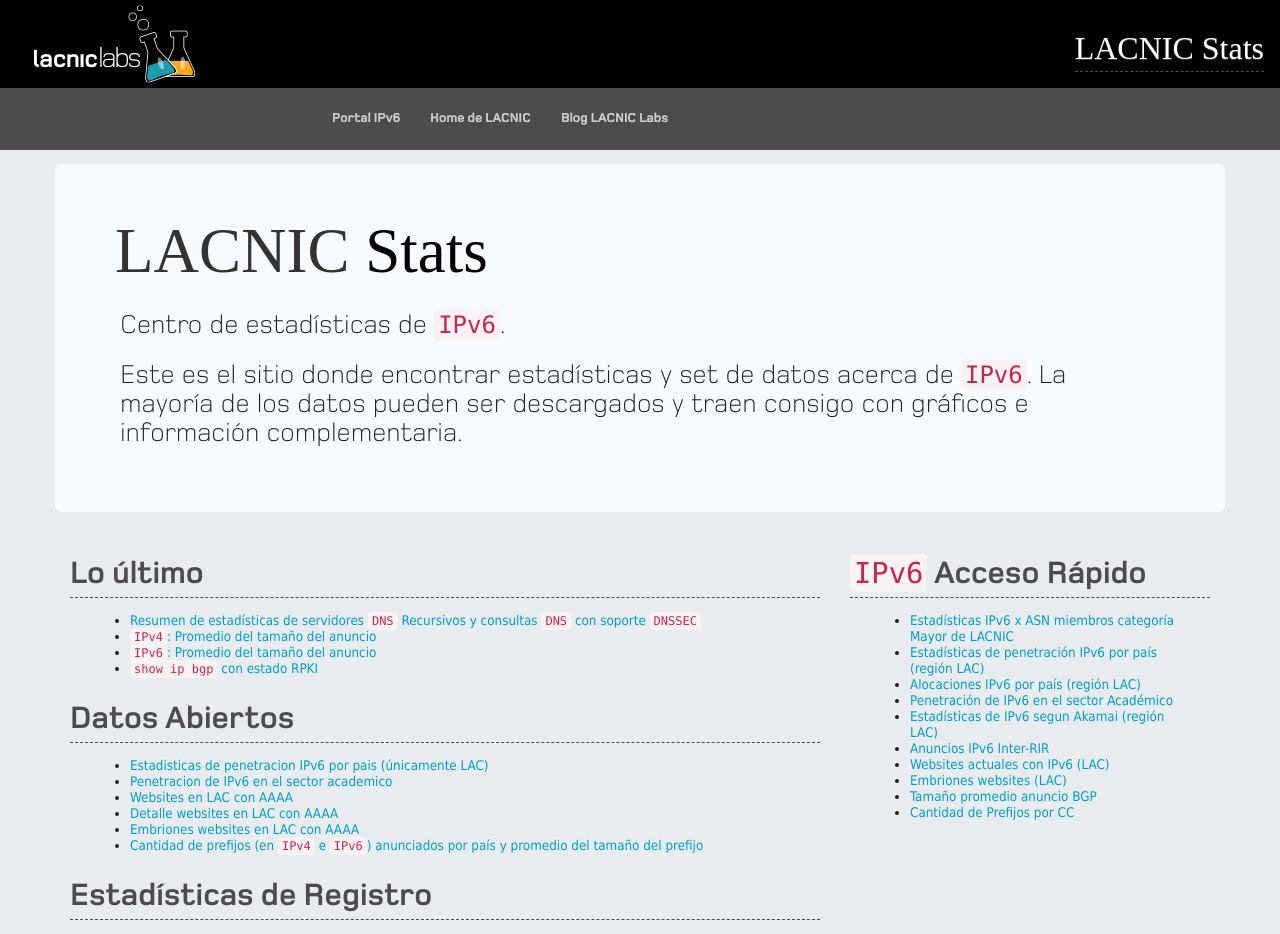
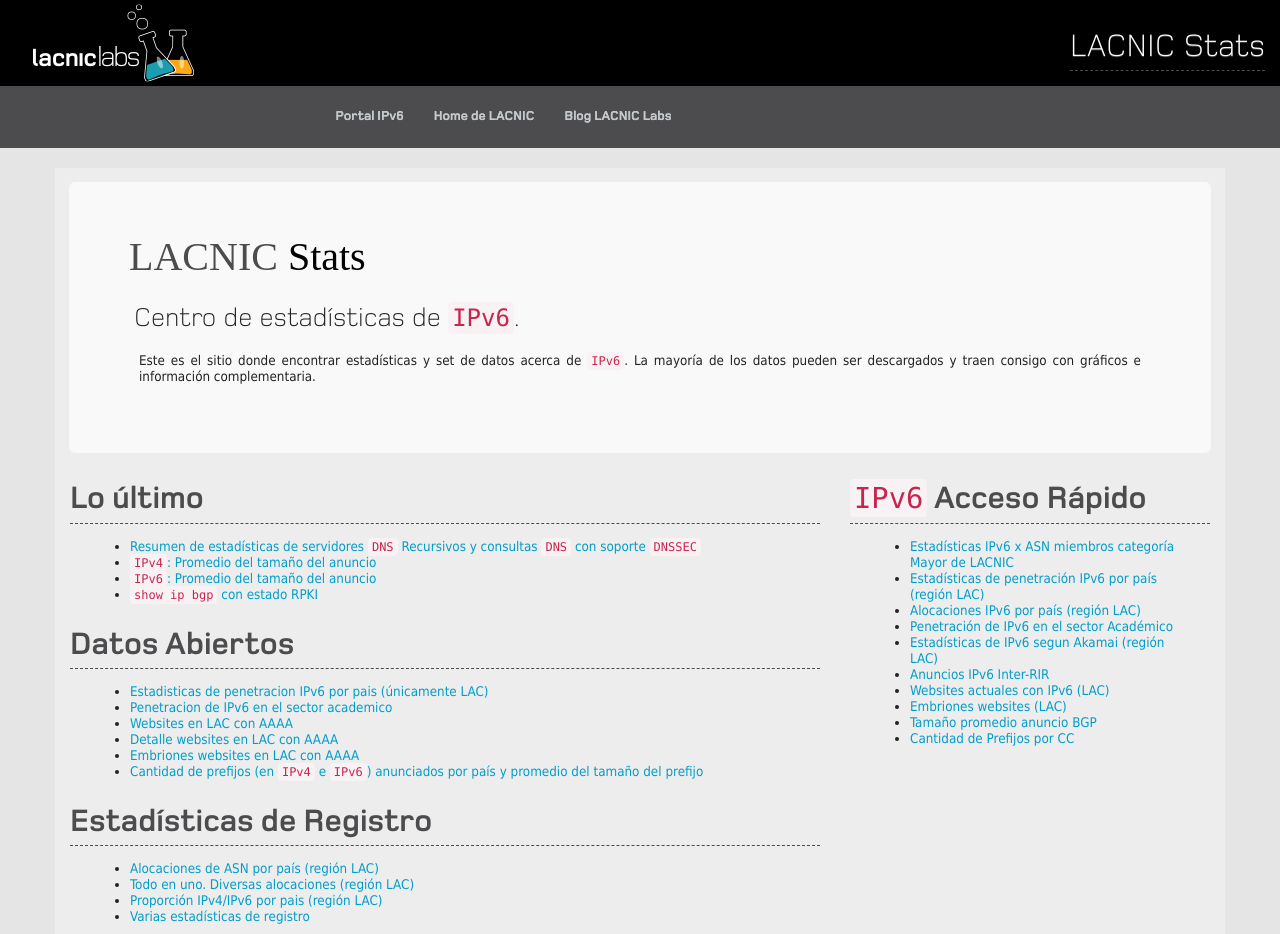
Before and after one commit to LACNIC/labs-generic-frontend, a Jekyll site: the page built from stats/index.html, in a window 1280 px wide. Shown: the top 934 px of the page. Built offline with Jekyll 4.4.1, drawn with Linux system fonts in a browser that asks for light colours; nearby versions of some CDN libraries.

Commit message:
Small refactoring

```diff
--- a/stats/_layouts/lacnic_base.html
+++ b/stats/_layouts/lacnic_base.html
@@ -9,18 +9,17 @@
     <meta name="google-site-verification" content="lIBJB024gcZVoXDBZuktqXPxgNYhFHTNC--30FLOa_8"/>
 
     <meta name="description"
-          content="Midiendo la interconexión entre redes de América Latina y Caribe a través de mediciones de latencia."/>
+          content=""/>
     <!-- The above 3 meta tags *must* come first in the head; any other head content must come *after* these tags -->
     <title>{{ page.title }} - {{ site.title }}</title>
-
-    <!-- Google Fonts -->
-    <link rel="stylesheet" type="text/css" href="https://fonts.googleapis.com/css?family=Lato:100">
 
     <!-- Bootstrap -->
     <link rel="stylesheet" href="https://maxcdn.bootstrapcdn.com/bootstrap/3.3.4/css/bootstrap.min.css">
 
     <!-- LACNIC Styles -->
     <link rel="stylesheet" type="text/css" href="css/lacniclabs-portales-negro.css">
+    <link rel="stylesheet" type="text/css" href="css/lacniclabs-override.css">
+    <!-- <link rel="stylesheet" type="text/css" href="css/lacniclabs-portales-negro.css"> -->
 
     <!-- HTML5 shim and Respond.js for IE8 support of HTML5 elements and media queries -->
     <!-- WARNING: Respond.js doesn't work if you view the page via file:// -->
@@ -56,10 +55,10 @@
 
 </head>
 <!-- Fondo -->
-<body style="background-color: #E8ECEF">
+<body>
 
-<!-- Barra anaranjada -->
-<div class="navbar" style="background-color: #000000; border-radius: 0; margin: 0">
+<!-- Barra Primaria -->
+<div id="barra-primaria" class="navbar">
 
     <a href="https://www.labs.lacnic.net" title="LACNIC labs" class="pull-left">
         <img src="imgs/logo_labs.png" border="0" class="hidden-xs"
@@ -73,8 +72,8 @@
 
     </div> -->
 
-    <a class="navbar-brand pull-right" href="">
-        <h2 style="color: #ffffff; font-family: 'HelveticaNeue-Light'">
+    <a id="titulo-primario" class="navbar-brand pull-right" href="">
+        <h2>
                 <span class="hidden-xs">
                     LACNIC Stats
                 </span>
@@ -85,9 +84,8 @@
     </a>
 </div>
 
-<!-- Segunda barra -->
-<div class="navbar visible-sm visible-md visible-lg visible-xl"
-     style="background-color: #4c4c4e; border-radius: 0; margin: 0 auto; padding-right: 1em;">
+<!-- Barra Secundaria -->
+<div id="barra-secundaria" class="navbar visible-sm visible-md visible-lg visible-xl">
 
      <div style="width: 50%; margin: 0 auto;">
      <ul class="nav navbar-nav">
@@ -99,7 +97,7 @@
 </div>
 
 <!-- Fondo -->
-<div class="container" style="background-color: #E8ECEF;">
+<div class="container">
     <div class="header clearfix">
                 <!-- Nada -->
     </div>
@@ -107,7 +105,7 @@
 
     <!-- Header -->
 
-    <div class="row marketing">
+    <div id="fondo" class="row marketing">
         <!-- Content -->
         {{ content }}
     </div>
--- /dev/null
+++ b/stats/css/lacniclabs-override.css
@@ -0,0 +1,23 @@
+#barra-primaria {
+    background-color: #000000;
+}
+
+#barra-secundaria {
+    background-color: #4C4C4E;
+}
+
+.jumbotron {
+	background-color: #F9F9F9;
+}
+
+#fondo {
+	background-color: #EDEDED;
+}
+
+body {
+	background-color: #E5E5E5;
+}
+
+#highlight {
+	color="yellow"
+}
--- a/stats/css/lacniclabs-portales-negro.css
+++ b/stats/css/lacniclabs-portales-negro.css
@@ -8,111 +8,168 @@
 @font-face {
     font-family: 'foundrymonolinebold';
     src: url('../font/foundrymonoline-bold-webfont.woff2') format('woff2'),
-         url('../font/foundrymonoline-bold-webfont.woff') format('woff');
+    url('../font/foundrymonoline-bold-webfont.woff') format('woff');
     font-weight: normal;
     font-style: normal;
 }
+
 @font-face {
     font-family: 'foundrymonolinelight';
     src: url('../font/foundrymonoline-light-webfont.woff2') format('woff2'),
-         url('../font/foundrymonoline-light-webfont.woff') format('woff');
+    url('../font/foundrymonoline-light-webfont.woff') format('woff');
     font-weight: normal;
     font-style: normal;
 }
+
 /* -- estilos Background -- */
 {
-background-color:#000000;
+    background-color: #000000
+;
 
-background-color:#4c4c4e;
+    background-color: #4c4c4e
+;
 
-background-color:#939597;
+    background-color: #939597
+;
 
 /* -- colores Pie -- */
 
-background-color:#404041;
+    background-color: #404041
+;
 
-background-color:#7f7f7f;
+    background-color: #7f7f7f
+;
 }
 /* -- generales -- */
-strong, b{
-	font-weight:bold;
-}
-em, i{
-	font-style:italic;
+strong, b {
+    font-weight: bold;
 }
 
-a{
-	/* enlace general */
-	text-decoration:none;
-	color:#009dca;
-}
-a:hover{
-	text-decoration:underline;
-	color:#0d6e84;
-}
-a:visited{
-	color:#0d6e84;
+em, i {
+    font-style: italic;
 }
 
-a img{
-	border:none;
-}
-/* -- estilos de texto y cabezales -- */
-p{
-	font-family:Tahoma, Geneva, sans-serif;
-	font-weight:normal;
-	font-size:10pt;
-	line-height:12pt;
-	padding:5px 0;
-	margin:5px 10px;
-	color:#222;
-	text-align:justify;
+a {
+    /* enlace general */
+    text-decoration: none;
+    color: #009dca;
 }
 
-ol, ul{
-	font-family:Tahoma, Geneva, sans-serif;
-	font-weight:normal;
-	font-size:10pt;
-	line-height:12pt;
-	padding:5px 5px 5px 50px;
-	margin:5px 10px;
-	color:#222;
-	text-align:left;
+a:hover {
+    text-decoration: underline;
+    color: #0d6e84;
 }
 
-h1{
-	font-family: 'foundrymonolinebold';
-	font-size:30pt;
-	padding:5px 0;
-	margin:0 0 15px 0;
-	text-align:left;
-	color:#4c4c4e;
+a:visited {
+    color: #0d6e84;
 }
 
-h2{
-	font-family: 'foundrymonolinebold';
-	font-size:24pt;
-	padding:5px 0;
-	margin:10px 0;
-	border-bottom:1px dashed #4c4c4e;
-	text-align:left;
-	color:#4c4c4e;
+a img {
+    border: none;
 }
 
-h3{
-	color:#222;
-	font-family: 'foundrymonolinelight';
-	font-size:20pt;
-	padding:5px;
-	margin:10px 0;
-	text-align:left;
+/* -- estilos de texto y cabezales -- */
+p {
+    font-family: Tahoma, Geneva, sans-serif;
+    font-weight: normal;
+    font-size: 10pt;
+    line-height: 12pt;
+    padding: 5px 0;
+    margin: 5px 10px;
+    color: #222;
+    text-align: justify;
 }
 
-h4{
-	color:#808080;
-	font-family: 'foundrymonolinelight';
-	font-size:16pt;
-	padding:5px;
-	margin:10px 0;
-	text-align:left;
+ol, ul {
+    font-family: Tahoma, Geneva, sans-serif;
+    font-weight: normal;
+    font-size: 10pt;
+    line-height: 12pt;
+    padding: 5px 5px 5px 50px;
+    margin: 5px 10px;
+    color: #222;
+    text-align: left;
 }
+
+h1 {
+    font-family: 'foundrymonolinebold';
+    font-size: 30pt;
+    padding: 5px 0;
+    margin: 0 0 15px 0;
+    text-align: left;
+    color: #4c4c4e;
+}
+
+h2 {
+    font-family: 'foundrymonolinebold';
+    font-size: 24pt;
+    padding: 5px 0;
+    margin: 10px 0;
+    border-bottom: 1px dashed #4c4c4e;
+    text-align: left;
+    color: #4c4c4e;
+}
+
+h3 {
+    color: #222;
+    font-family: 'foundrymonolinelight';
+    font-size: 20pt;
+    padding: 5px;
+    margin: 10px 0;
+    text-align: left;
+}
+
+h4 {
+    color: #808080;
+    font-family: 'foundrymonolinelight';
+    font-size: 16pt;
+    padding: 5px;
+    margin: 10px 0;
+    text-align: left;
+}
+
+#barra-primaria {
+    border-radius: 0;
+    border: none;
+    margin: 0;
+}
+
+#barra-primaria > #titulo-primario > h2 {
+    color: #ffffff;
+    font-family: 'foundrymonolinelight';
+    text-decoration: none;
+}
+
+#barra-secundaria > p {
+    color: #ffffff;
+    font-family: 'foundrymonolinelight';
+    text-align: right;
+    border-radius: 0;
+    margin: 0;
+    padding-right: 1em;
+}
+
+#barra-secundaria {
+    border-radius: 0;
+}
+
+#fondo {
+    margin-top: 0pt;
+}
+
+.jumbotron {
+    margin: 1em;
+}
+
+.jumbotron > p {
+    font-size: 10pt;
+}
+
+.jumbotron > h1 {
+    font-family: 'foundrymonolinebold';
+    font-size: 30pt;
+    padding: 5px 0;
+    margin: 0 0 15px 0;
+    text-align: left;
+    color: #4c4c4e;
+}
--- a/stats/index.html
+++ b/stats/index.html
@@ -10,15 +10,15 @@
 }
 </style>
 
-<div class="jumbotron" style="background-color: #F7FBFF; margin-top: 1em;">
+<div id="jumbo" class="jumbotron">
   <h1 style="font-family: 'HelveticaNeue-Light'">
     LACNIC <font color="black">Stats</font>
   </h1>
 
   <h3>Centro de estadísticas de <code>IPv6</code>.</h3>
 
-  <h3>Este es el sitio donde encontrar estadísticas y set de datos acerca de <code>IPv6</code>. La mayoría de los datos pueden ser descargados y traen consigo con gráficos e información complementaria.
-  </h3>
+  <p>Este es el sitio donde encontrar estadísticas y set de datos acerca de <code>IPv6</code>. La mayoría de los datos pueden ser descargados y traen consigo con gráficos e información complementaria.
+  </p>
 </div>
 
 <div>
```
